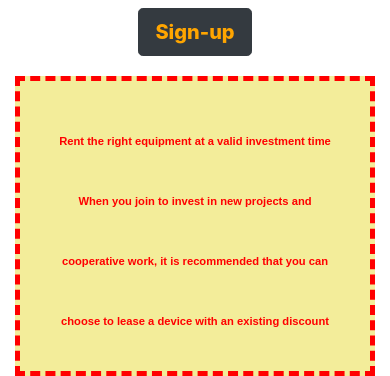
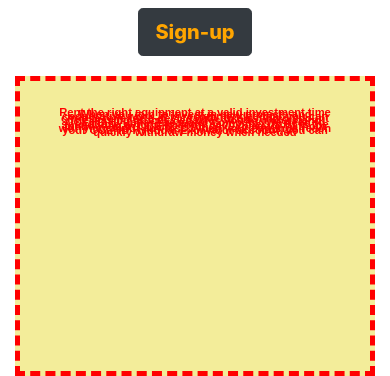
Before and after one commit to senthilkumars123/hrm_2024, a plain HTML site: page index.html in a window 390 px wide. Shown: the part 602-978 px from the top of the page. Drawn offline with nearby package versions, Linux system fonts and the light colour scheme.

Commit message:
Update index.html

```diff
--- a/index.html
+++ b/index.html
@@ -150,7 +150,7 @@
       margin:15px;
       padding:15px;
       color:red;
-      line-height:60px;
+      line-height:2px;
 
 
   }
```
